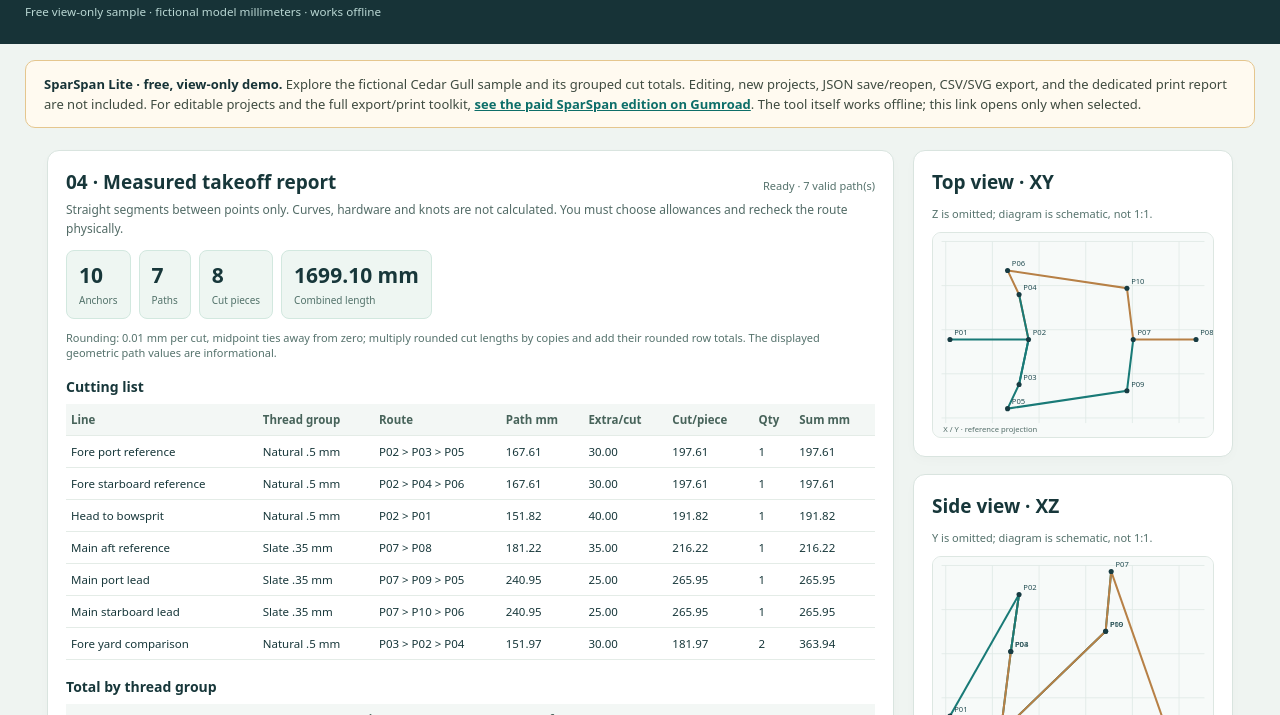
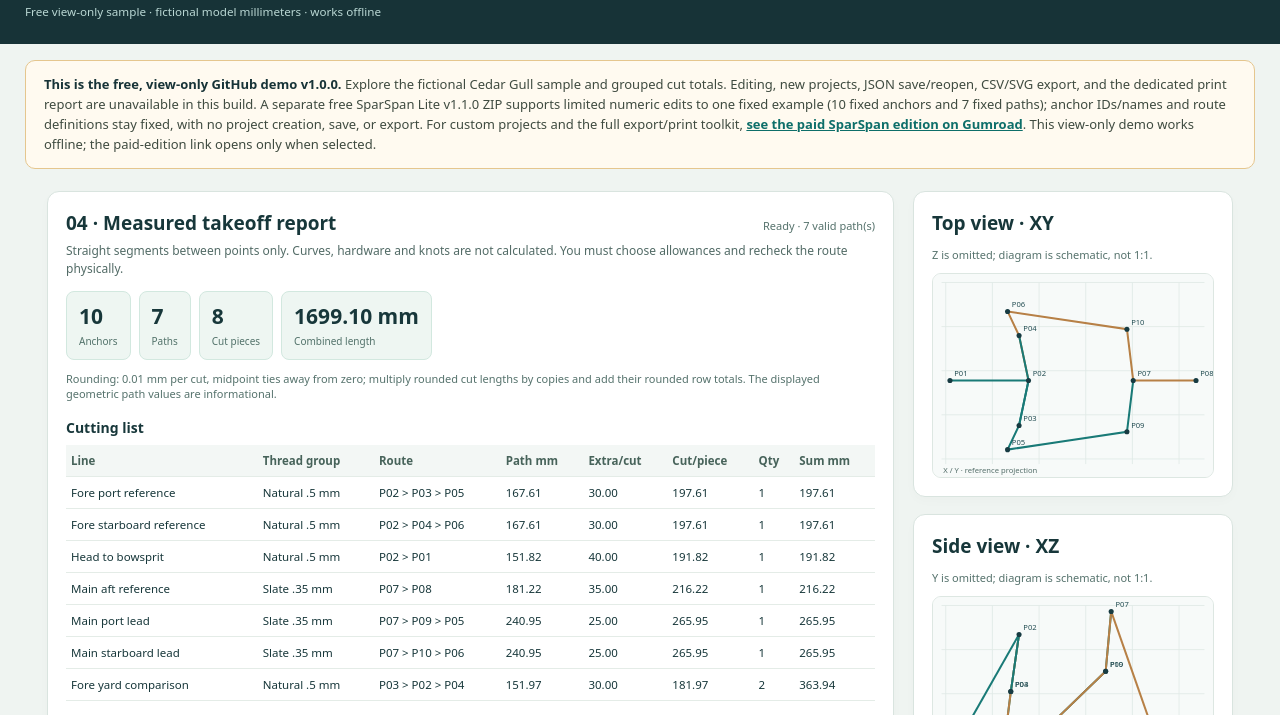
Before and after one commit to mcjin87-eng/sparspan-rigging-path-takeoff-demo, a plain HTML site: page index.html in a window 1280 px wide. Shown: the part 66-781 px from the top of the page. Drawn offline with Linux system fonts and the light colour scheme.

Commit message:
Clarify view-only and interactive Lite builds
Label the GitHub Pages demo as v1.0.0 view-only and distinguish it from the separate free v1.1.0 limited interactive ZIP.

```diff
--- a/index.html
+++ b/index.html
@@ -35,7 +35,7 @@
  #printOutput .prBottom{font-size:8px;line-height:1.35;color:#526c67;margin-top:3px}
 }
  .liteCallout{max-width:1230px;margin:16px auto 0;padding:13px 18px;border:1px solid #e5c68e;border-radius:10px;background:#fffaf0;color:#3f4b40;font-size:13px;line-height:1.55}.liteCallout strong{color:#173337}.liteCallout a{color:#0d6e69;font-weight:700}nav,.editor,.screenOnly{display:none!important}</style></head><body>
-<header><h1>SparSpan <span style="color:#e5be88">/</span> Miniature rigging takeoff</h1><small>Free view-only sample · fictional model millimeters · works offline</small><nav><button id="demoBtn">Load fictional demo</button><button id="newBtn">New project</button><button id="saveBtn">Save JSON</button><button id="openBtn">Open JSON</button><button id="csvBtn">Cut list CSV</button><button id="svgBtn">Export diagrams SVG</button><button id="printBtn">Print review</button></nav></header><div class="liteCallout" role="note"><strong>SparSpan Lite · free, view-only demo.</strong> Explore the fictional Cedar Gull sample and its grouped cut totals. Editing, new projects, JSON save/reopen, CSV/SVG export, and the dedicated print report are not included. For editable projects and the full export/print toolkit, <a href="https://mcjinster.gumroad.com/l/sparspan-rigging" target="_blank" rel="noopener">see the paid SparSpan edition on Gumroad</a>. The tool itself works offline; this link opens only when selected.</div><input type="file" id="loadFile" accept=".json,application/json" hidden>
+<header><h1>SparSpan <span style="color:#e5be88">/</span> Miniature rigging takeoff</h1><small>Free view-only sample · fictional model millimeters · works offline</small><nav><button id="demoBtn">Load fictional demo</button><button id="newBtn">New project</button><button id="saveBtn">Save JSON</button><button id="openBtn">Open JSON</button><button id="csvBtn">Cut list CSV</button><button id="svgBtn">Export diagrams SVG</button><button id="printBtn">Print review</button></nav></header><div class="liteCallout" role="note"><strong>This is the free, view-only GitHub demo v1.0.0.</strong> Explore the fictional Cedar Gull sample and grouped cut totals. Editing, new projects, JSON save/reopen, CSV/SVG export, and the dedicated print report are unavailable in this build. A separate free SparSpan Lite v1.1.0 ZIP supports limited numeric edits to one fixed example (10 fixed anchors and 7 fixed paths); anchor IDs/names and route definitions stay fixed, with no project creation, save, or export. For custom projects and the full export/print toolkit, <a href="https://mcjinster.gumroad.com/l/sparspan-rigging" target="_blank" rel="noopener">see the paid SparSpan edition on Gumroad</a>. This view-only demo works offline; the paid-edition link opens only when selected.</div><input type="file" id="loadFile" accept=".json,application/json" hidden>
 <div class="shell"><main><div class="card editor"><h2>01 · Project reference</h2><p class="sub">Choose one coordinate system: X = bow to stern; Y = port to starboard; Z = height. All coordinates are measured on your miniature in mm.</p><div class="fields"><label>Project name<input id="projectName" maxlength="90"></label><label>Model note / scale<input id="projectNotes" maxlength="130"></label></div></div>
 <div class="card editor"><div class="toolbar"><div><h2>02 · Anchor coordinates</h2><p class="sub">Point IDs must be unique; data never leaves your browser.</p></div><button id="addPoint">+ Add anchor</button></div><div class="scroll"><table><thead><tr><th>Point ID</th><th>Reference name</th><th>X mm</th><th>Y mm</th><th>Z mm</th><th></th></tr></thead><tbody id="pointRows"></tbody></table></div></div>
 <div class="card editor"><div class="toolbar"><div><h2>03 · Cord paths</h2><p class="sub">Connect point IDs with &gt; (P01 &gt; P02 &gt; P05). Intermediate IDs are waypoints. Add extra millimeters ONCE per cut, not per waypoint.</p></div><button id="addPath">+ Add path</button></div><div class="scroll"><table><thead><tr><th>Line name</th><th>Route</th><th>Thread group</th><th>Copies</th><th>Extra / cut</th><th></th></tr></thead><tbody id="pathRows"></tbody></table></div></div>
```
